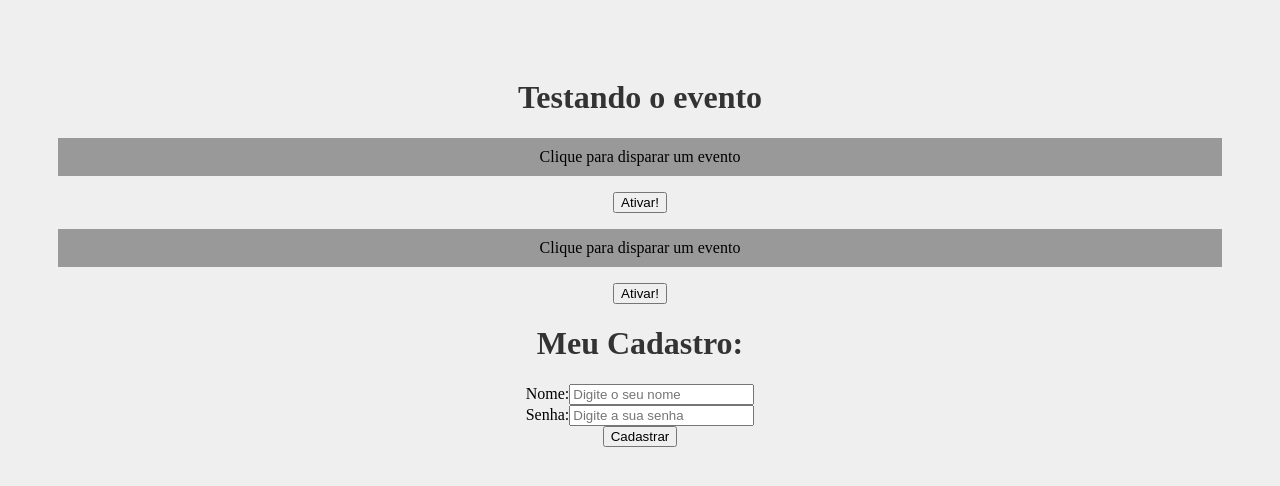
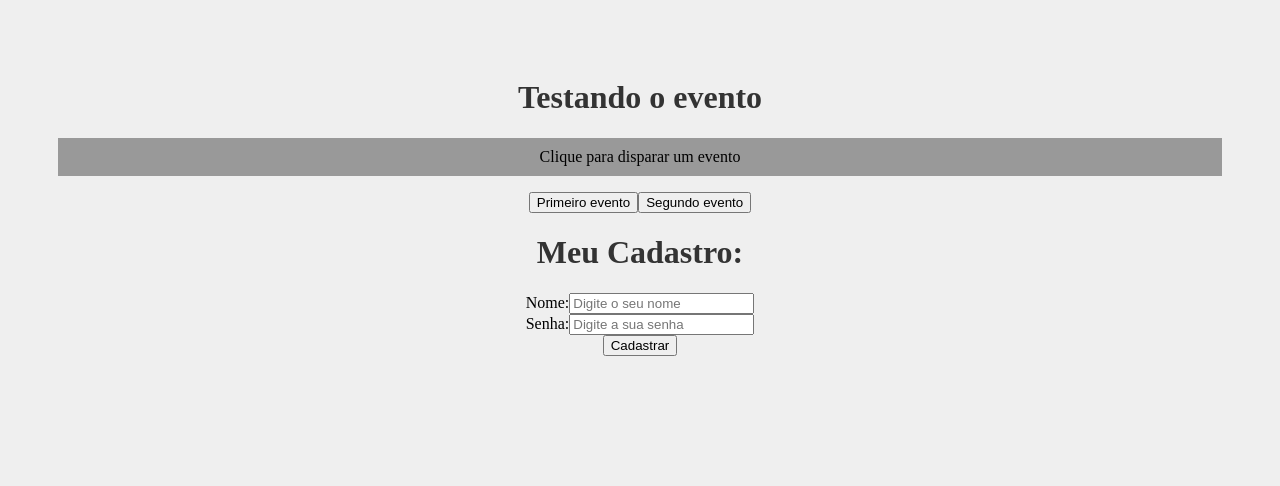
Before and after one commit to Lucas-Paim-Lavras/react_js_curso, a React (Create React App) app in the folder meu-projeto/: page / in a window 1280 px wide. Shown: the top 486 px of the page. Built offline with nearby package versions, Linux system fonts and the light colour scheme.

Commit message:
passar eventos por props

```diff
--- a/meu-projeto/src/App.js
+++ b/meu-projeto/src/App.js
@@ -9,8 +9,7 @@
     //Aqui, precisa usar className, sempre!
     <div className="App">
       <h1>Testando o evento</h1>
-      <Evento numero="1"/>
-      <Evento numero="2"/>
+      <Evento/>
       <Form />
 
     </div>
--- a/meu-projeto/src/components/Evento.js
+++ b/meu-projeto/src/components/Evento.js
@@ -1,13 +1,19 @@
-function Evento ({numero}){
+import Button from "./evento/Button"
 
+function Evento (){
     function meuEvento(){
-        console.log(`Opa, fui ativado! ${numero}`)
+        console.log(`Ativando primeiro evento!`)
+    }
+
+    function segundoEvento(){
+        console.log('Ativando o segundo evento!')
     }
 
     return(
         <div>
             <p>Clique para disparar um evento</p>
-            <button onClick={meuEvento}>Ativar!</button>
+            <Button event={meuEvento} text="Primeiro evento"/>
+            <Button event={segundoEvento} text="Segundo evento"/>
         </div>
 
     )
--- /dev/null
+++ b/meu-projeto/src/components/evento/Button.js
@@ -0,0 +1,7 @@
+function Button(props) {
+    return(
+        <button onClick={props.event}>{props.text}</button>
+    )
+}
+
+export default Button
```
